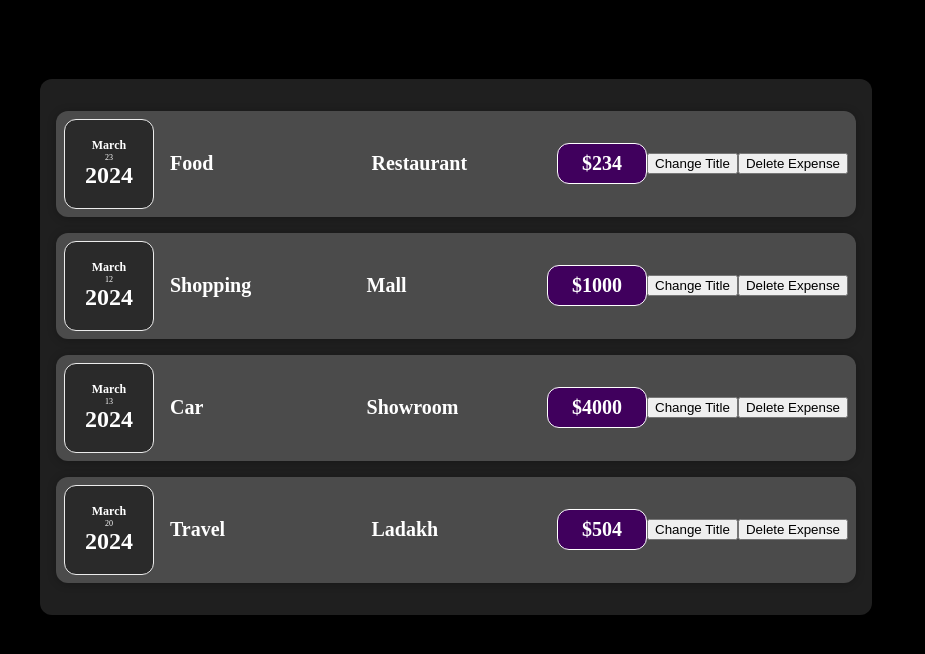
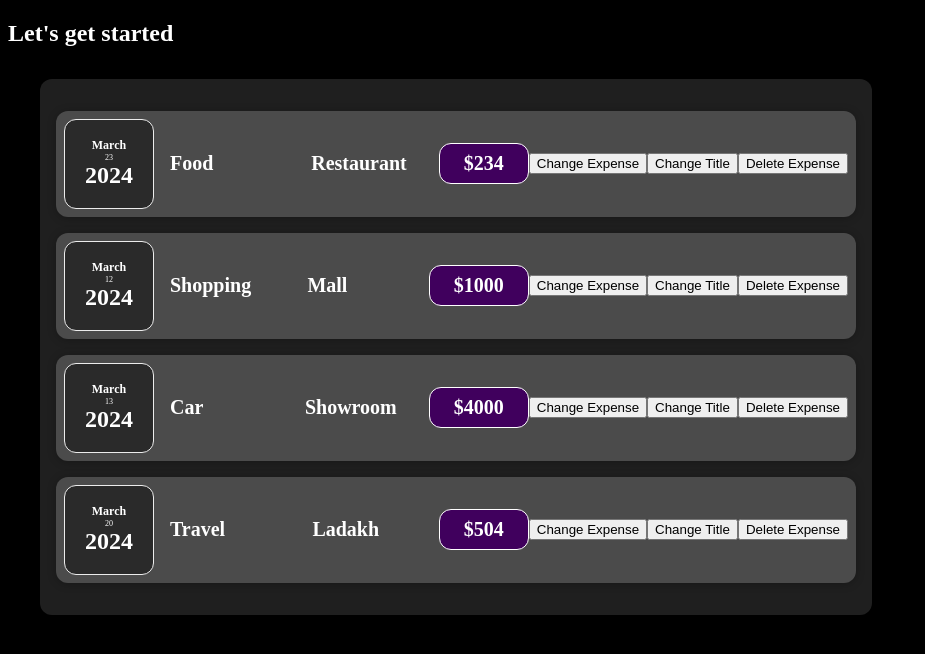
Before and after one commit to tushar801/React-Expense-Tracker-App-Sharpener, a React (Vite) app in the folder vite-project/: page / in a window 1280 px wide. Shown: the top 654 px of the page, without its empty margins (0-925 px from the left). Built offline with nearby package versions, Linux system fonts and the light colour scheme.

Commit message:
Adding a button next to each expense which changes expense to 100$ whenever we click on it. Uses same logic as change title.

```diff
--- a/vite-project/src/App.css
+++ b/vite-project/src/App.css
@@ -0,0 +1,3 @@
+.main h2{
+    color: white;
+}
--- a/vite-project/src/App.jsx
+++ b/vite-project/src/App.jsx
@@ -38,10 +38,12 @@ const App = () => {
   ];
 
   return (
-    <div>
-      <h2>Let's get started!</h2>
+
+    <div className='main'>
+      <h2>Let's get started</h2>
       <Expenses items = {expenses} />
       </div>
+
 
 
 
--- a/vite-project/src/Components/Expenses/ExpenseItem.jsx
+++ b/vite-project/src/Components/Expenses/ExpenseItem.jsx
@@ -1,11 +1,20 @@
-import React from 'react'
+
 import './ExpenseItem.css'
 import ExpenseDate from './ExpenseDate';
 import Card from '../UI/Card';
+import { useState } from 'react'
 
 const ExpenseItem = (props) => {
 
-  const clickHandler = () =>{
+const [title, setTitle] = useState(props.title);
+const[expense, setExpense] = useState(props.amount);
+
+const  changeExpense = () => {
+setExpense('100$')
+}
+
+  const clickHandler = () => {
+    setTitle('Updated!');
     console.log('Clicked!!!!!');
   }
 
@@ -21,10 +30,11 @@ const deleteExpenseHandler = () => {
     <Card className='expense-item'>
       <ExpenseDate date={props.date}/>
       <div className='expense-item__description'>
-        <h2>{props.title}</h2>
+        <h2>{title}</h2>
         <h2>{props.LocationOfExpenditure} </h2>
-        <div className='expense-item__price'>${props.amount}</div>
+        <div className='expense-item__price'>${expense}</div>
         </div>
+        <button onClick={changeExpense}>Change Expense</button>
         <button onClick={clickHandler}>Change Title</button>
         <button onClick={deleteExpenseHandler}>Delete Expense</button>
     </Card>
```
